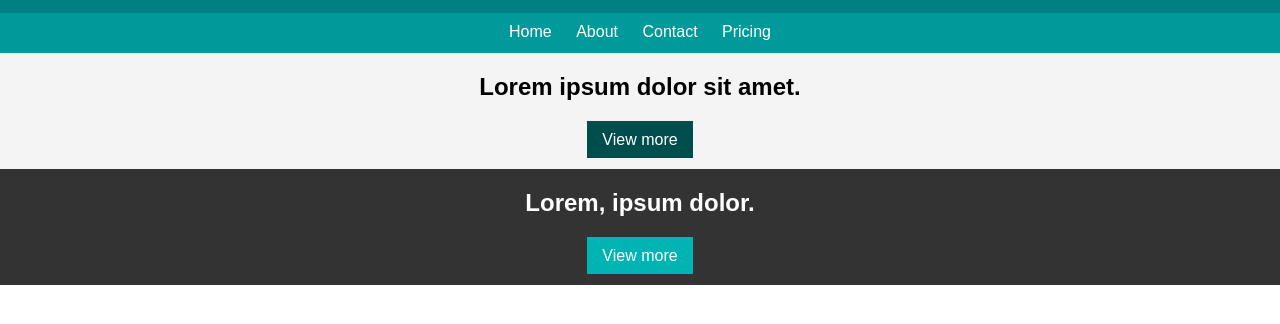
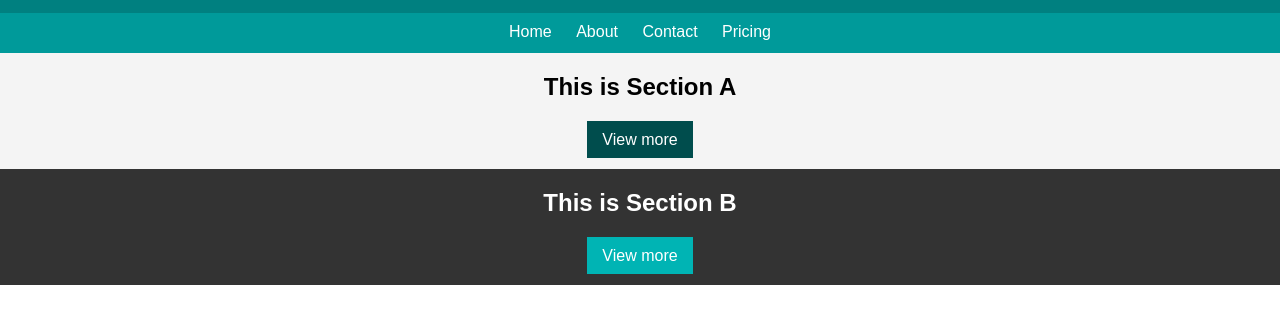
Before and after one commit to matthewgalang/sass_starter_pack, a website: page src/index.html in a window 1280 px wide. Shown: the part 64-388 px from the top of the page. Drawn offline with nearby package versions, Linux system fonts and the light colour scheme; files that its build step writes are made by us from their sources.

Commit message:
change section headers

```diff
--- a/src/index.html
+++ b/src/index.html
@@ -27,14 +27,14 @@
 
     <section id="section-a">
         <div class="container">
-            <h1>Lorem ipsum dolor sit amet.</h1>
+            <h1>This is Section A</h1>
             <a href="#" class="button-a">View more</a>
         </div>
     </section>
 
     <section id="section-b">
         <div class="container">
-            <h1>Lorem, ipsum dolor.</h1>
+            <h1>This is Section B</h1>
             <a href="#" class="button-b">View more</a>
         </div>
     </section>
```
Also changed, not shown: dist/index.html.
